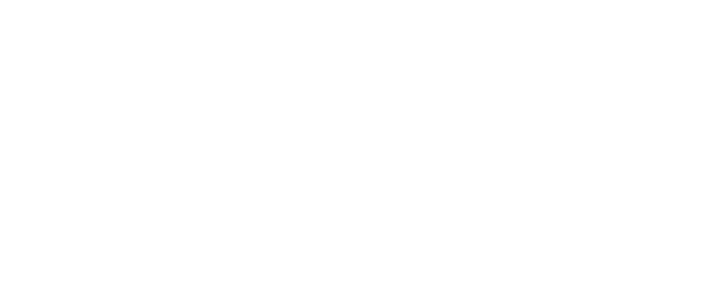
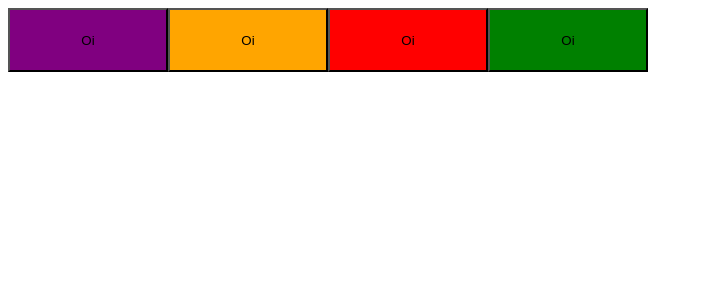
Before and after one commit to nikollllllas/02-ignite-timer, a React (Vite) app: page / in a window 1280 px wide. Shown: the top 300 px of the page, without its empty margins (0-703 px from the left). Built offline with nearby package versions, Linux system fonts and the light colour scheme.

Commit message:
config: styles

```diff
--- a/src/App.tsx
+++ b/src/App.tsx
@@ -1,3 +1,12 @@
+import { ThemeProvider } from 'styled-components'
+import { defaultTheme } from './styles/themes/default'
+import { Button } from './components/button'
+
 export function App() {
-  return <div></div>
+  return <ThemeProvider theme={defaultTheme}>
+    <Button variant="primary" />
+    <Button variant="secondary" />
+    <Button variant="danger" />
+    <Button variant="sucess" />
+  </ThemeProvider>
 }
--- a/src/components/button/button.style.ts
+++ b/src/components/button/button.style.ts
@@ -17,9 +17,5 @@
   width: 10rem;
   height: 4rem;
 
-  ${(props) => {
-    return css`
-      background-color: ${buttonVariants[props.variant]};
-    `
-  }}
+  background-color: ${({ variant }) => buttonVariants[variant]};
 `
--- /dev/null
+++ b/src/styles/themes/default.ts
@@ -0,0 +1,7 @@
+export const defaultTheme = {
+  primary: 'purple',
+  secondary: 'orange',
+  danger: 'red',
+  sucess: 'green'
+
+}
```
